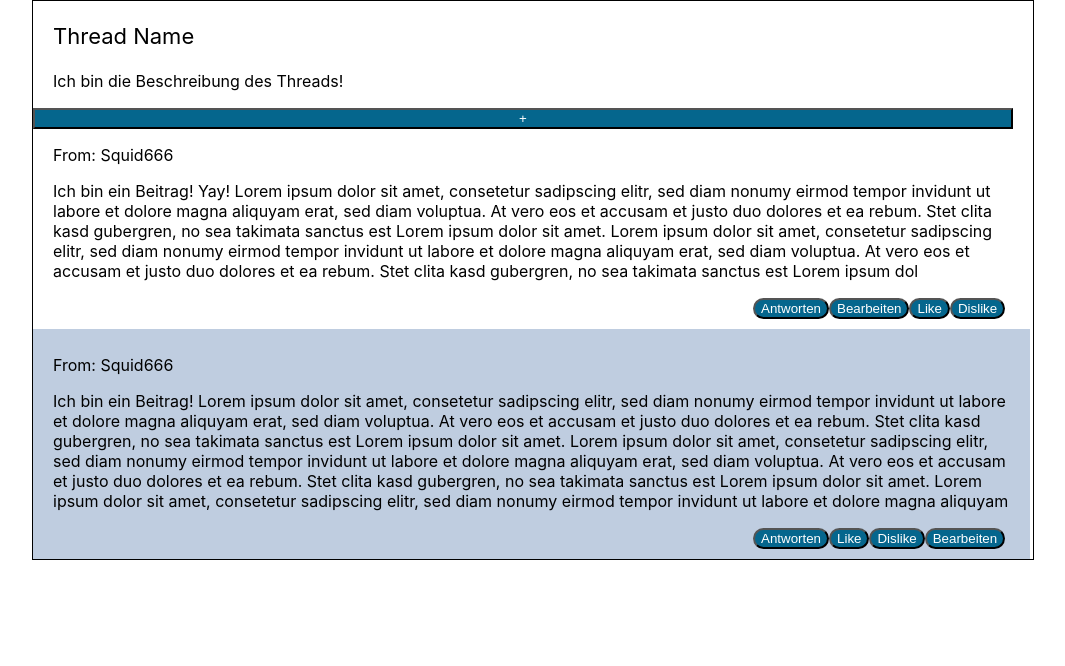
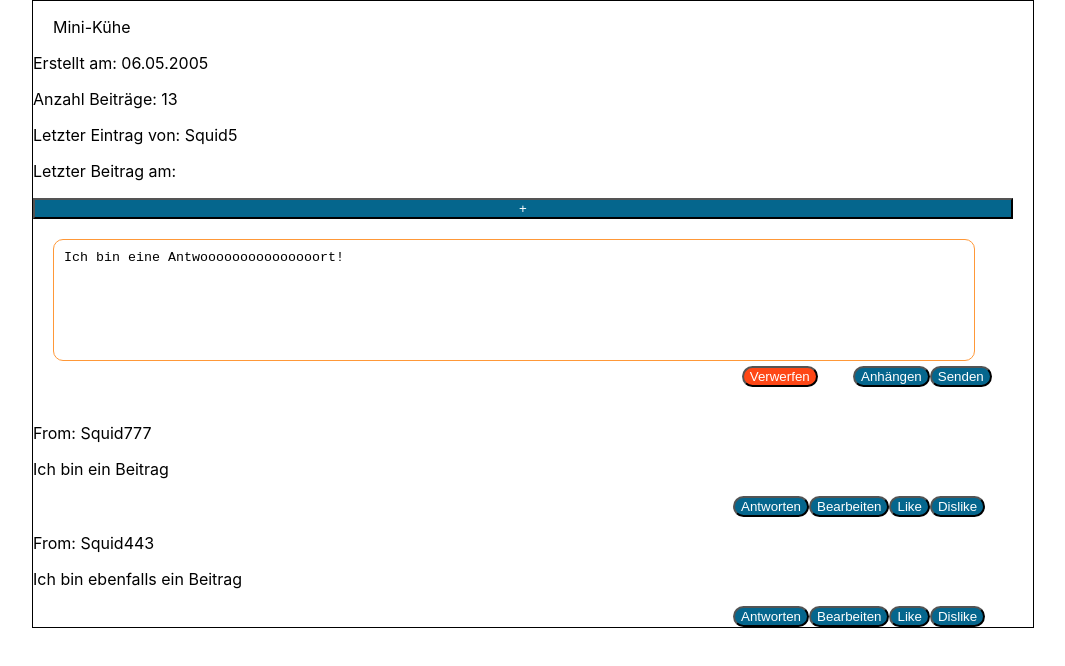
Before and after one commit to Avartos/Webaufbau, a React (Create React App) app: page / in a window 1280 px wide. Shown: the top 666 px of the page, without its empty margins (107-1172 px from the left). Built offline with nearby package versions, Linux system fonts and the light colour scheme.

Commit message:
Komponenten verfeinert bzw weiter aufgeteilt

```diff
--- /dev/null
+++ b/src/components/contribution.jsx
@@ -0,0 +1,29 @@
+import React, { Component } from 'react'
+
+class Contribution extends Component {
+
+    constructor(props) {
+        super(props);
+
+        this.state = {
+            contribution: props.contribution
+        }
+    }
+
+    render() {
+        return (
+            <React.Fragment>
+                <div className="contribution">
+                    <p className="contributorSquid"> From: {this.state.contribution.squidname}</p>
+                    <p className="conText">{this.state.contribution.text}</p>
+                    <button className="contributionButtons"><i className="fas fa-reply"></i> Antworten </button>
+                    <button className="contributionButtons"><i className="fas fa-reply"></i> Bearbeiten </button>
+                    <button className="contributionButtons"><i className="fas fa-thumbs-up"></i> Like </button>
+                    <button className="contributionButtons"><i className="fas fa-thumbs-down"></i> Dislike </button>
+                </div>
+            </React.Fragment>
+        )
+    }
+}
+
+export default Contribution;
--- a/src/components/contributions.jsx
+++ b/src/components/contributions.jsx
@@ -1,4 +1,7 @@
 import React, { Component } from 'react';
+import Contribution from './contribution';
+import CreateContribution from './createContribution';
+import DescriptionThread from './descriptionThread';
 
 export default class Contributions extends Component {
     // state = {}
@@ -6,40 +9,15 @@ export default class Contributions extends Component {
         return (
             <React.Fragment>
                 <div className="contributionList">
-                    <p className="ThreadName"> Thread Name </p>
 
-                    <div className="descriptionThread">
-                        <p className="descriptionText"> Ich bin die Beschreibung des Threads! </p>
-                    </div>
+                    <DescriptionThread descriptionThread={{threadName:'Mini-Kühe', createdOn:'06.05.2005', numberOfContributions:'13', squidname: 'Squid5', lastContribution: '01.01.2021'}}/>
 
-                    <div className="createContribution">
-                        <button className="addContribution" onclick="document.getElementById('answerContribution').style.display='block'"> + </button>
-                    </div>
+                    <CreateContribution createContribution={{answer: 'Ich bin eine Antwooooooooooooooort!'}}/>
 
-                    <div className="answerContribution" id="answerContribution" style={{display:'none'}}>
-                        <textarea className="answer">Ich bin eine Antwort! Lorem ipsum dolor sit amet, consetetur sadipscing elitr, sed diam nonumy eirmod tempor invidunt ut labore et dolore magna aliquyam erat, sed diam voluptua. At ve </textarea>
-                        <button className="answerButtons"><i className="fas fa-paperclip"></i> Anhängen </button>
-                        <button className="answerButtons" type="submit"><i className="fas fa-paper-plane"></i> Senden </button>
-                        <button className="deleteAnswer"><i className="fas fa-trash-alt"></i> Verwerfen </button>
-                    </div>
+                    <Contribution contribution={{id:0, squidname:'Squid777', text:'Ich bin ein Beitrag'}}/>
 
-                    <div className="contribution1">
-                        <p className="contributorSquid"> From: Squid666 </p>
-                        <p className="conText"> Ich bin ein Beitrag! Yay! Lorem ipsum dolor sit amet, consetetur sadipscing elitr, sed diam nonumy eirmod tempor invidunt ut labore et dolore magna aliquyam erat, sed diam voluptua. At vero eos et accusam et justo duo dolores et ea rebum. Stet clita kasd gubergren, no sea takimata sanctus est Lorem ipsum dolor sit amet. Lorem ipsum dolor sit amet, consetetur sadipscing elitr, sed diam nonumy eirmod tempor invidunt ut labore et dolore magna aliquyam erat, sed diam voluptua. At vero eos et accusam et justo duo dolores et ea rebum. Stet clita kasd gubergren, no sea takimata sanctus est Lorem ipsum dol</p>
-                        <button className="contributionButtons"><i className="fas fa-reply"></i> Antworten </button>
-                        <button className="contributionButtons"><i className="fas fa-reply"></i> Bearbeiten </button>
-                        <button className="contributionButtons"><i className="fas fa-thumbs-up"></i> Like </button>
-                        <button className="contributionButtons"><i className="fas fa-thumbs-down"></i> Dislike </button>
-                    </div>
+                    <Contribution contribution={{id:1, squidname:'Squid443', text:'Ich bin ebenfalls ein Beitrag'}}/>
 
-                    <div className="contribution2">
-                        <p className="contributorSquid"> From: Squid666 </p>
-                        <p className="conText"> Ich bin ein Beitrag! Lorem ipsum dolor sit amet, consetetur sadipscing elitr, sed diam nonumy eirmod tempor invidunt ut labore et dolore magna aliquyam erat, sed diam voluptua. At vero eos et accusam et justo duo dolores et ea rebum. Stet clita kasd gubergren, no sea takimata sanctus est Lorem ipsum dolor sit amet. Lorem ipsum dolor sit amet, consetetur sadipscing elitr, sed diam nonumy eirmod tempor invidunt ut labore et dolore magna aliquyam erat, sed diam voluptua. At vero eos et accusam et justo duo dolores et ea rebum. Stet clita kasd gubergren, no sea takimata sanctus est Lorem ipsum dolor sit amet. Lorem ipsum dolor sit amet, consetetur sadipscing elitr, sed diam nonumy eirmod tempor invidunt ut labore et dolore magna aliquyam</p>
-                        <button className="contributionButtons"><i className="fas fa-reply"></i> Antworten </button>
-                        <button className="contributionButtons"><i className="fas fa-thumbs-up"></i> Like </button>
-                        <button className="contributionButtons"><i className="fas fa-thumbs-down"></i> Dislike </button>
-                        <button className="contributionButtons"><i className="fas fa-reply"></i> Bearbeiten </button>
-                    </div>
                 </div>
             </React.Fragment>
         )
--- /dev/null
+++ b/src/components/createContribution.jsx
@@ -0,0 +1,31 @@
+import React, { Component } from 'react'
+
+class CreateContribution extends Component {
+
+    constructor(props) {
+        super(props);
+
+        this.state = {
+            createContribution: props.createContribution
+        }
+    }
+
+    render() {
+        return (
+            <React.Fragment>
+                <div className="createContribution">
+                        <button className="addContribution" onclick="document.getElementById('answerContribution').style.display='block'"> + </button>
+
+                    <div className="answerContribution" id="answerContribution">
+                        <textarea className="answer">{this.state.createContribution.answer}</textarea>
+                        <button className="answerButtons"><i className="fas fa-paperclip"></i> Anhängen </button>
+                        <button className="answerButtons" type="submit"><i className="fas fa-paper-plane"></i> Senden </button>
+                        <button className="deleteAnswer"><i className="fas fa-trash-alt"></i> Verwerfen </button>
+                    </div>
+                </div>
+            </React.Fragment>
+        )
+    }
+}
+
+export default CreateContribution;
--- /dev/null
+++ b/src/components/descriptionThread.jsx
@@ -0,0 +1,28 @@
+import React, { Component } from 'react'
+
+class DescriptionThread extends Component {
+
+    constructor(props) {
+        super(props);
+
+        this.state = {
+            descriptionThread: props.descriptionThread
+        }
+    }
+
+    render() {
+        return (
+            <React.Fragment>
+                <div className="descriptionThread">
+                        <p className="descriptionText"> {this.state.descriptionThread.threadName} </p>
+                        <p className="threadStatistics"> Erstellt am: {this.state.descriptionThread.createdOn} </p>
+                        <p className="threadStatistics"> Anzahl Beiträge: {this.state.descriptionThread.numberOfContributions} </p>
+                        <p className="threadStatistics"> Letzter Eintrag von: {this.state.descriptionThread.squidname} </p>
+                        <p className="threadStatistics"> Letzter Beitrag am: {this.state.descriptionThread.lastContributionOn} </p>
+                    </div>
+            </React.Fragment>
+        )
+    }
+}
+
+export default DescriptionThread;
```
